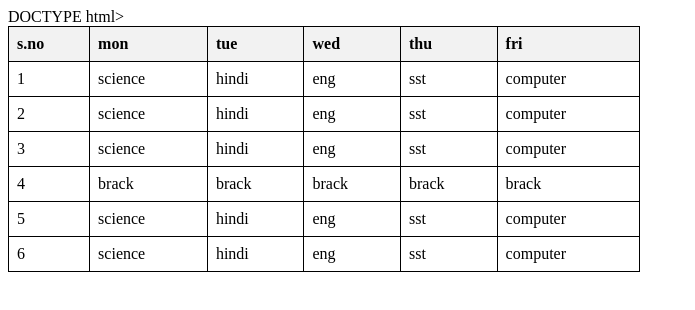
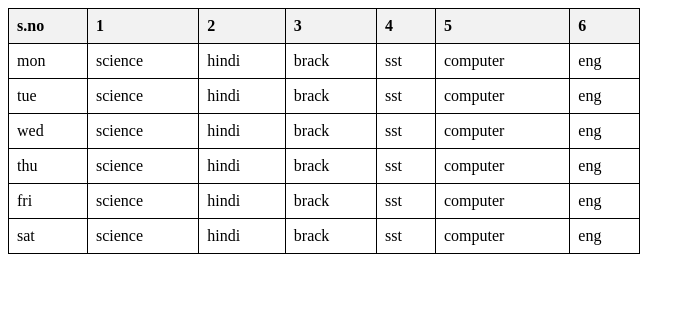
Before and after one commit to shivanshpandey5432/classpractice, a plain HTML site: page exprement4.html in a window 1280 px wide. Shown: the whole page, without its empty margins (0-695 px from the left). Drawn offline with Linux system fonts and the light colour scheme.

Commit message:
2nd push

```diff
--- a/exprement4.html
+++ b/exprement4.html
@@ -1,4 +1,4 @@
-DOCTYPE html>
+<!DOCTYPE html>
 <html lang="en">
 <head>
     <meta charset="UTF-8">
@@ -23,59 +23,66 @@ DOCTYPE html>
     <table>
         <tr>
             <th>s.no</th>
-            <th>mon</th>
-            <th>tue</th>
-            <th>wed</th>
-            <th>thu</th>
-            <th>fri</th>
+            <th>1</th>
+            <th>2</th>
+            <th>3</th>
+            <th>4</th>
+            <th>5</th>
+            <th>6</th>
         </tr>
         <tr>
-            <td>1</td>
+            <td>mon</td>
             <td>science</td>
             <td>hindi</td>
-            <td>eng</td>
+            <td>brack</td>
             <td>sst</td>
             <td>computer</td>
+            <td>eng</td>
         </tr>
         <tr>
-     <TD>2</TD>
+     <TD>tue</TD>
             <td>science</td>
             <td>hindi</td>
-            <td>eng</td>
+            <td>brack</td>
             <td>sst</td>
             <td>computer</td>
+            <td>eng</td>
         </tr>
         <tr>
-            <td>3</td>
+            <td>wed</td>
             <td>science</td>
             <td>hindi</td>
-            <td>eng</td>
+            <td>brack</td>
             <td>sst</td>
             <td>computer</td>
+            <td>eng</td>
         </tr>
         <tr>
-            <TD>4</TD>
+            <TD>thu</TD>
+            <td>science</td>
+            <td>hindi</td>
             <td>brack</td>
-            <td>brack</td>
-            <td>brack</td>
-            <td>brack</td>
-            <td>brack</td>
+            <td>sst</td>
+            <td>computer</td>
+            <td>eng</td>
         </tr>
         <tr>
-         <TD>5</TD>
+         <TD>fri</TD>
             <td>science</td>
             <td>hindi</td>
-            <td>eng</td>
+            <td>brack</td>
             <td>sst</td>
             <td>computer</td>
+            <td>eng</td>
         </tr>
         <tr>
-             <TD>6</TD>
+             <TD>sat</TD>
             <td>science</td>
             <td>hindi</td>
-            <td>eng</td>
+            <td>brack</td>
             <td>sst</td>
             <td>computer</td>
+            <td>eng</td>
         </tr>
     </table>
 </body>
```
Also changed, not shown: exprement1.html (+1 -2 lines), exprement5.html (added, +59 -0 lines).
